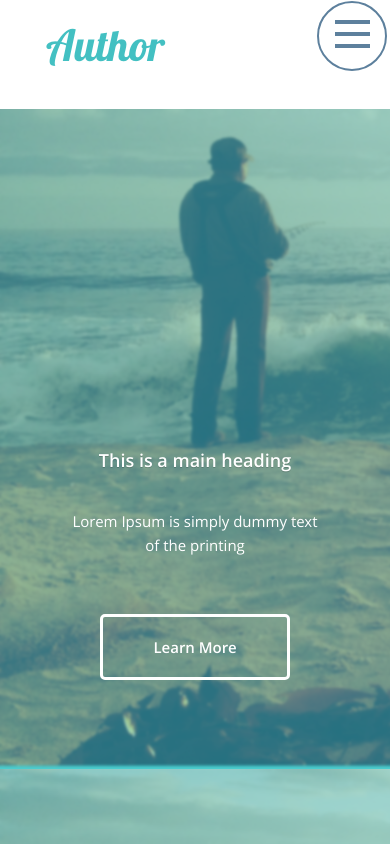
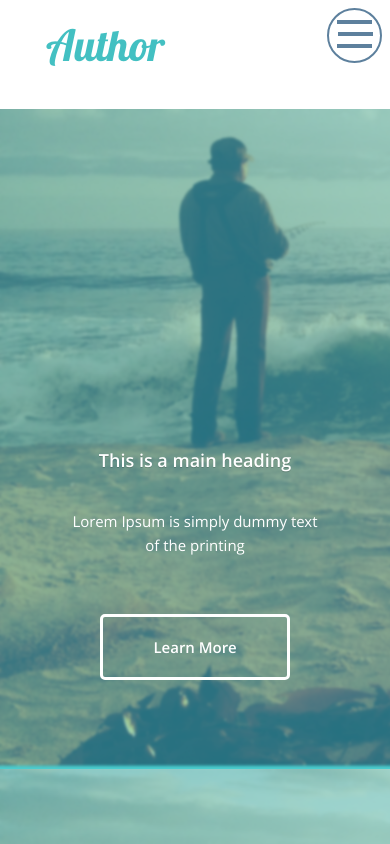
Before and after one commit to Tigooo/tigooo.github.io, a plain HTML site: page index.html in a window 390 px wide. Shown: the top 844 px of the page. Drawn offline with Linux system fonts and the light colour scheme; files whose address does not match are found by name.

Commit message:
Update pure-drawer.css

```diff
--- a/css/pure-drawer.css
+++ b/css/pure-drawer.css
@@ -58,8 +58,8 @@ body {
   top: 15px;
   z-index: 99;
   color: #5d809d;
-  width: 70px;
-  height: 70px;
+  width: 55px;
+  height: 55px;
   -webkit-transition: all 400ms ease-in-out;
           transition: all 400ms ease-in-out;
   border: 2px solid #5d809d;
@@ -119,8 +119,8 @@ body {
 }
 
 .pure-toggle-label[data-toggle-label='left'] {
-  right: 3px;
-  top: 1px;
+  right: 8px;
+  top: 8px;
 }
 
 .pure-toggle-label[data-toggle-label='right'] {
```
